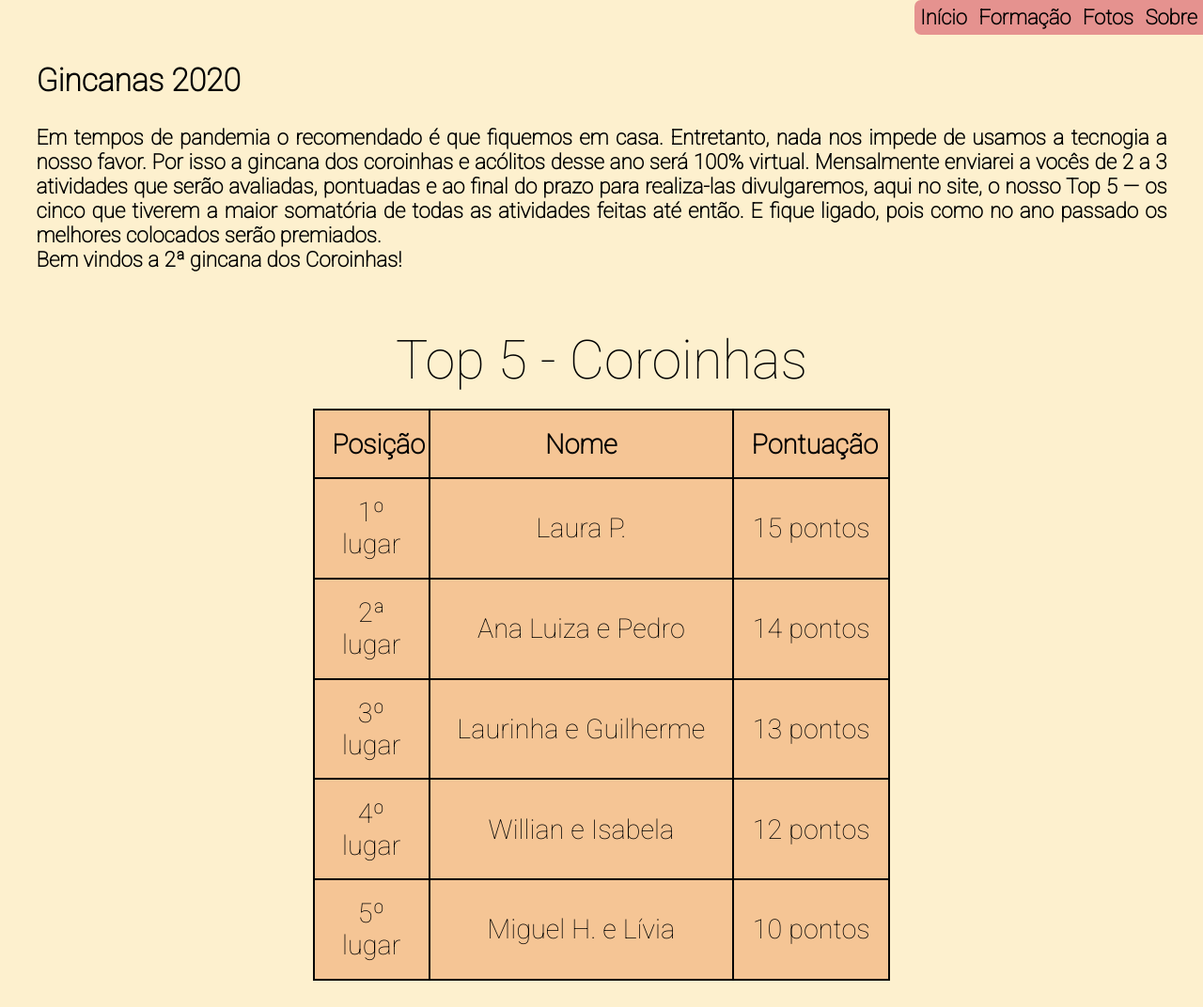
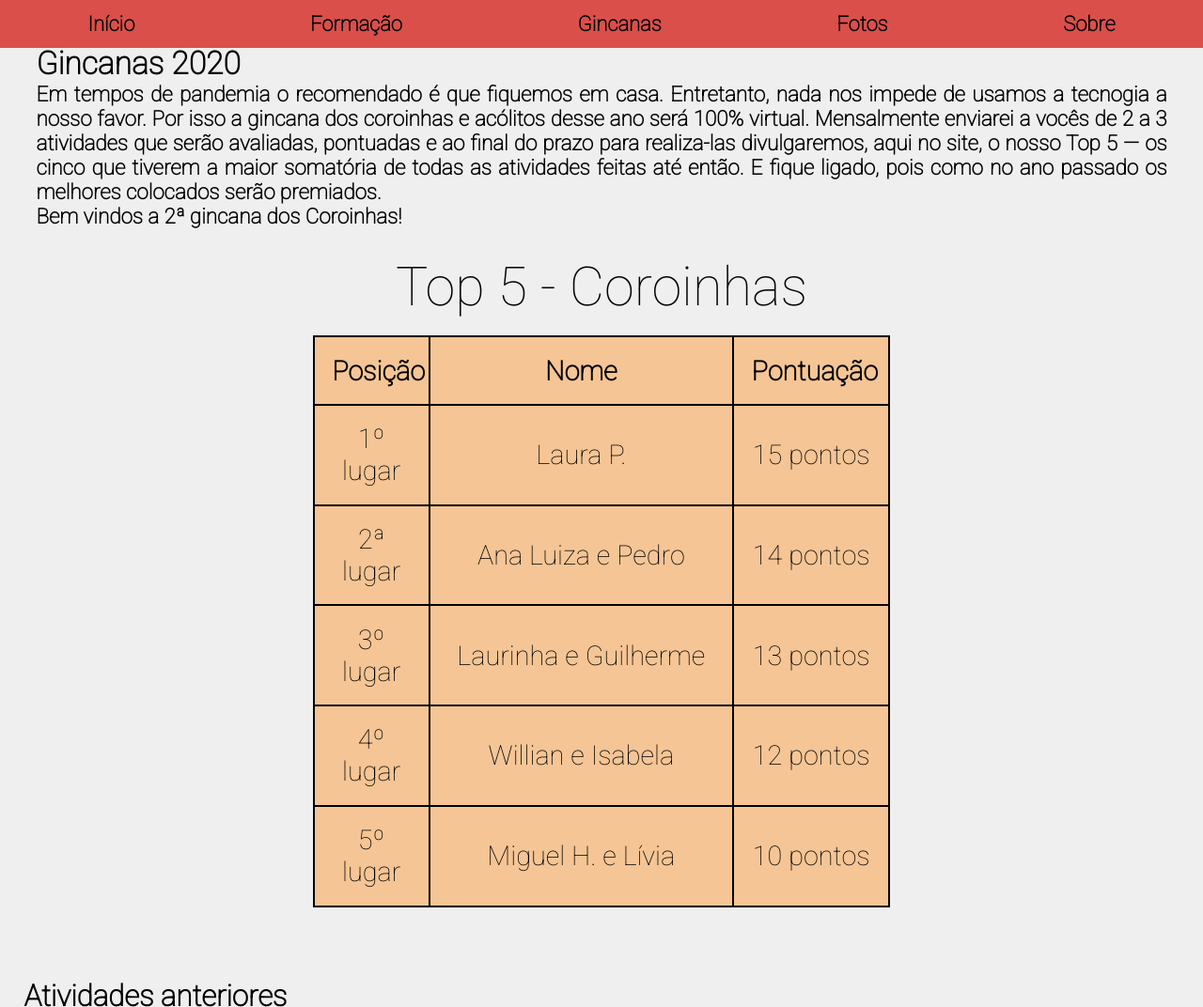
Before and after one commit to coroinhasnsauxiliadora/coroinhasauxiliadora.github.io, a plain HTML site: page gincanas.html in a window 1280 px wide. Shown: the top 1072 px of the page at 94% size. Drawn offline with Linux system fonts and the light colour scheme.

Commit message:
Versão2
Pequenas alterações e grandes diferenças

```diff
--- a/formação.css
+++ b/formação.css
@@ -2,26 +2,30 @@ body{
     margin:0;
     background-color: rgba(252, 219, 134, 0.404);
 }
+/* Menu*/
+*{
+    margin:0;
+    padding:0 ;
+}
 #menu{
+    width: 100%;
+    list-style: none;
+    display: flex;
+    background-color:rgba(212, 29, 23, 0.76);
+    z-index: 10;
     position: fixed;
-    width: 100%;
-}
-#redondo{
-    border-bottom-left-radius:7px ;
-    border-top-left-radius: 7px;
-}
-ul{
-    list-style: none;
-    margin:0px
+    top:0;
 }
 li{
-    float: right;
-    padding:0.5%;
-    background-color:rgb(229, 146, 143);
+    padding:1% 3% 1% 3%;
+    margin-left: auto;
+    margin-right: auto;
     font-size: 22px;
     font-family: 'Roboto', sans-serif;
     font-weight: bolder;
+
 }
+
 a{
     text-decoration: none;
     color:black;
--- a/fotos.css
+++ b/fotos.css
@@ -1,36 +1,168 @@
+
 body{
-    margin:0px;
-    background-color: rgba(252, 219, 134, 0.404);
+    margin:0;
+    background-color: rgba(235, 235, 235, 0.767);
 }
 p{
     font-family: 'Roboto', sans-serif;
     font-weight: bolder;
     padding: 2%;
 }
+
+/* Menu*/
+*{
+    margin:0;
+    padding:0;
+}
 #menu{
     position: fixed;
     width: 100%;
+    list-style: none;
+    display: flex;
+    background-color:rgba(212, 29, 23, 0.76);
+    z-index: 10;
+    top:0;
+
 }
-#redondo{
-    border-bottom-left-radius:7px ;
-    border-top-left-radius: 7px;
-}
-ul{
-    list-style: none;
-    margin:0px
-}
-li{
-    float: right;
-    background-color:rgb(229, 146, 143);
+.topo{
+    padding:1% 3% 1% 3%;
+    margin-left: auto;
+    margin-right: auto;
     font-size: 22px;
     font-family: 'Roboto', sans-serif;
     font-weight: bolder;
-    padding:0.5%;
 }
 a{
     text-decoration: none;
     color:black;
 }
-li:hover{
+.topo:hover{
     background-color:red;
 }
+/*Miniatura*/
+
+header{
+    margin-top:9vh;
+}
+.fundo{
+    background-color: rgb(230, 230, 230);
+    transition: all linear .3s;
+    display: none;
+    font-family: 'Roboto', sans-serif;
+    position: absolute;
+}
+#xix h1{
+    font-size: 1.8em;
+    padding-left: 1vw;
+    padding-right: 2vw;
+    width: 27vw;
+    height: 2.1em;
+}
+#xix h3{
+    font-size: 1.3em;
+    padding-left: 1vw;
+    padding-right: 2vw;
+    width: 24vw;
+    height: 2.1em;
+    position: absolute;
+    top:3em
+}
+#xix a{
+    color: crimson;
+}
+.butoes{
+    display: flex;
+}
+button{
+    border: none;
+    cursor: pointer;
+    padding: 1%;
+    outline: none;
+}
+.lista-img{
+    width: 100vw;
+    list-style:none;
+    margin-right: 5 auto;
+    display: flex;
+    transition: all linear .3s;
+    position: relative;
+    right:-13vw;
+}
+.min{
+    width: 10em;
+    padding: 10px;
+    transition: all linear .1s;
+}
+/* Imagens modais*/
+.lbox{
+    visibility: hidden;
+    opacity: 0;
+    position: fixed;
+    z-index:11;
+}
+.lbox:target{
+    opacity: 1;
+    visibility: visible;
+    width: 100%;
+    height: 100%;
+    top:0;
+    left:0;
+    background-color: rgba(0, 0, 0, .5);
+    position: fixed;
+ }
+
+.box_img{
+
+    width: 65%;
+    text-align: center;
+    align-items: center;
+    margin:5em  auto;
+    position: relative;
+}
+.box_img img{
+    width: 80%;
+    opacity: 0;
+}
+.lbox:target .box_img img{
+    opacity: 1;
+    transition: all ease-out .3s;
+}
+.min:hover{
+    filter: grayscale(100%);
+    transform: scale(1.1);
+}
+/* Botões*/
+.btn{
+    color: #fff;
+    font-family: Arial, Helvetica, sans-serif;
+    text-decoration: none;
+    position: absolute;
+    width: 50px;
+    height: 50px;
+    font-size: 40px;
+    text-align: center;
+}
+#prev{
+    top: 40vh;
+    left:1vh;
+    position: absolute;
+}
+#next{
+    top: 40vh;
+    right:1vh;
+    position: absolute;
+}
+#close{
+    opacity: 0;
+    color:#fff;
+    position: fixed;
+    right: 24%;
+    font-size: 40px;
+}
+#close:hover{
+    padding: 0.8%;
+    background-color: rgba(0, 0, 0, .6);
+    opacity: 1;
+    transition: all ease-out .2s;
+    cursor: pointer;
+}
--- a/gincanas.css
+++ b/gincanas.css
@@ -1,37 +1,55 @@
+*{
+    margin:0;
+    padding: 0;
+}
 body{
-    margin:0px;
-    background-color: rgba(252, 219, 134, 0.404);
+
+    background-color: rgba(235, 235, 235, 0.767);
 }
 #inicio{
+
     padding:3%;
     font-family: 'Roboto', sans-serif;
     font-weight: bolder;
     font-size:140%;
     text-align: justify;
+    position: relative;
+    top:10px;
 }
+/* Menu*/
+
 #menu{
+    position: absolute;
+    width: 100%;
+    list-style: none;
+    display: flex;
+    background-color:rgba(212, 29, 23, 0.76);
+    z-index: 10;
     position: fixed;
-    width: 100%;
-}
-ul{
-    list-style: none;
-    margin:0px
 }
 li{
-    float: right;
-    padding:0.5%;
-    background-color:rgb(229, 146, 143);
+    padding:1% 3% 1% 3%;
+    margin-left: auto;
+    margin-right: auto;
     font-size: 22px;
     font-family: 'Roboto', sans-serif;
     font-weight: bolder;
+
 }
 
+a{
+    text-decoration: none;
+    color:black;
+}
+li:hover{
+    background-color:red;
+}
+/* Tabela */
 table, th, td {
     border: 2px solid black;
     border-collapse: collapse;
     padding: 3%;
     text-align: center;
-
 }
 caption{
     font-size:200%;
@@ -46,8 +64,6 @@ table{
     margin-right: auto;
     margin-left: auto;
     background-color:rgb(245, 197, 149);
-
-
 }
 #tabela{
     padding: 0px 2% 2% 2%;
@@ -55,19 +71,6 @@ table{
 }
 th{
     font-family: 'Roboto', sans-serif;
-
-
-}
-#redondo{
-    border-bottom-left-radius:7px ;
-    border-top-left-radius: 7px;
-}
-a{
-    text-decoration: none;
-    color:black;
-}
-li:hover{
-    background-color:red;
 }
 #atividades{
     margin-top: 2%;
--- a/gincanas.html
+++ b/gincanas.html
@@ -11,12 +11,13 @@
 </head>
 
 <body>
-    <nav id="menu">
-        <ul>
+    <nav>
+        <ul id="menu">
+            <li><a href="index.html">Início</a></li>
+            <li><a href="Formação.html">Formação</a></li>
+            <li><a href="gincanas.html">Gincanas</a></li>
+            <li><a href="fotos.html">Fotos</a></li>
             <li><a href="sobre.html">Sobre</a></li>
-            <li><a href="fotos.html">Fotos</a></li>
-            <li><a href="Formação.html">Formação</a></li>
-            <li id="redondo"><a href="index.html">Início</a></li>
         </ul>
     </nav>
     <section id="inicio">
@@ -66,7 +67,7 @@
     </section>
     <section id="atividades">
         <h1>Atividades anteriores</h1>
-        <p>Atividade 1ª Semana, clique <a href="" target="_blank" class="links" >aqui</a>.</p>
+        <p>Atividade 1ª Semana, clique <a href="" target="_blank" class="links">aqui</a>.</p>
         <p>Atividade 2ª Semana, clique <a href="" target="_blank" class="links">aqui</a>.</p>
     </section>
 </body>
--- a/sobre.css
+++ b/sobre.css
@@ -3,13 +3,34 @@ body{
     font-family: 'Roboto', sans-serif;
     font-weight: bolder;
 }
-#redondo{
-    border-bottom-left-radius:7px ;
-    border-top-left-radius: 7px;
+/* Menu*/
+*{
+    margin:0;
+    padding:0 ;
 }
 #menu{
+    width: 100%;
+    list-style: none;
+    display: flex;
+    background-color:rgba(212, 29, 23, 0.76);
+    z-index: 10;
     position: fixed;
-    width: 100%;
+    top:0;
+}
+li{
+    padding:1% 3% 1% 3%;
+    margin-left: auto;
+    margin-right: auto;
+    font-size: 22px;
+    font-family: 'Roboto', sans-serif;
+    font-weight: bolder;
+}
+a{
+    text-decoration: none;
+    color:black;
+}
+li:hover{
+    background-color:red;
 }
 #inicio{
     font-size: 150%;
@@ -43,31 +64,14 @@ body{
 #oracao img{
     width:60%;
     padding-top:40%;
-    padding-bottom: 53%;
+    padding-bottom: 23%;
 }
 .centro{
     text-align: center;
-    line-height:  200%;
+    line-height:  140%;
 }
 p{
     text-align: justify;
-}
-ul{
-    list-style: none;
-    margin:0px
-}
-li{
-    float: right;
-    padding:0.5%;
-    background-color:rgb(229, 146, 143);
-    font-size: 22px;
-}
-a{
-    text-decoration: none;
-    color:black;
-}
-li:hover{
-    background-color:red;
 }
 .coluna{
     float:left;
@@ -78,7 +82,7 @@ li:hover{
     padding: 0px 3% 0px 3%;
 }
 .tres{
-    width: 30%;
+    width: 28%;
     padding: 0px 0% 0px 1%;
 }
 #santos img{
```
Also changed, not shown: Formação.html (+6 -5 lines), fotos.html (+72 -11 lines), fotos.js (added, +10 -0 lines), sobre.html (+5 -4 lines), Fotos/Investidura 2019/img1.jpg (added), Fotos/Investidura 2019/img2.jpg (added), Fotos/Investidura 2019/img3.jpg (added), Fotos/Investidura 2019/img4.jpg (added), Fotos/Investidura 2019/img5.jpg (added), Fotos/Investidura 2019/img6.jpg (added).
